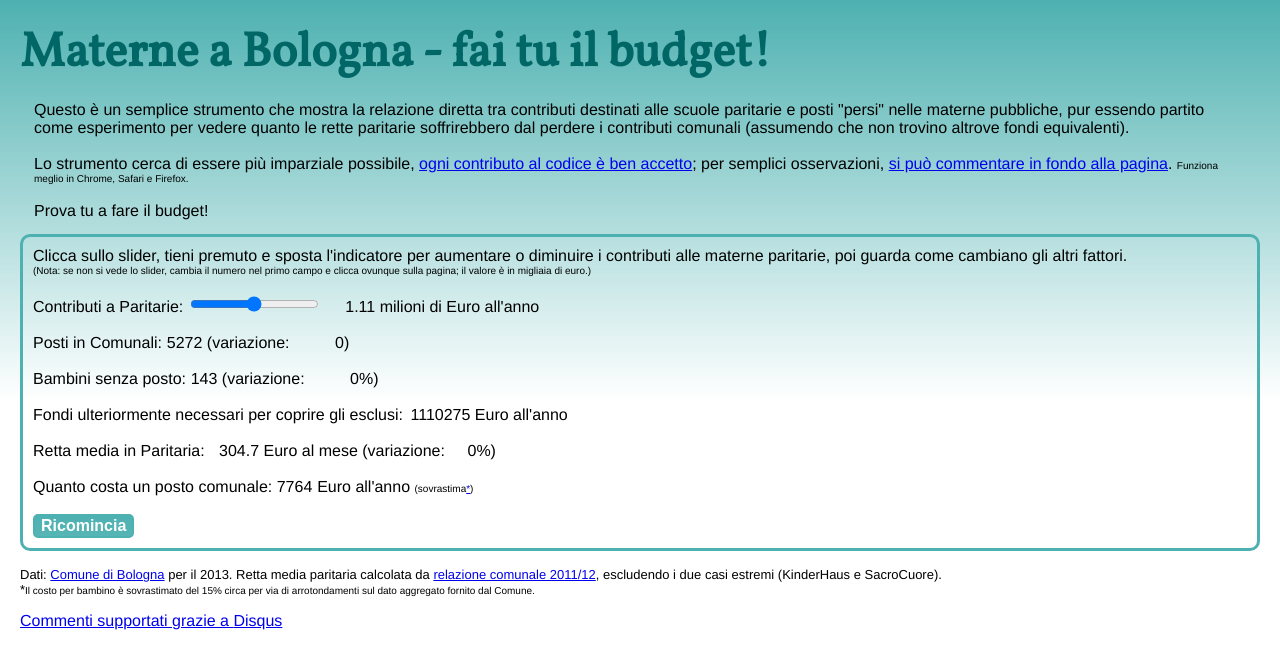
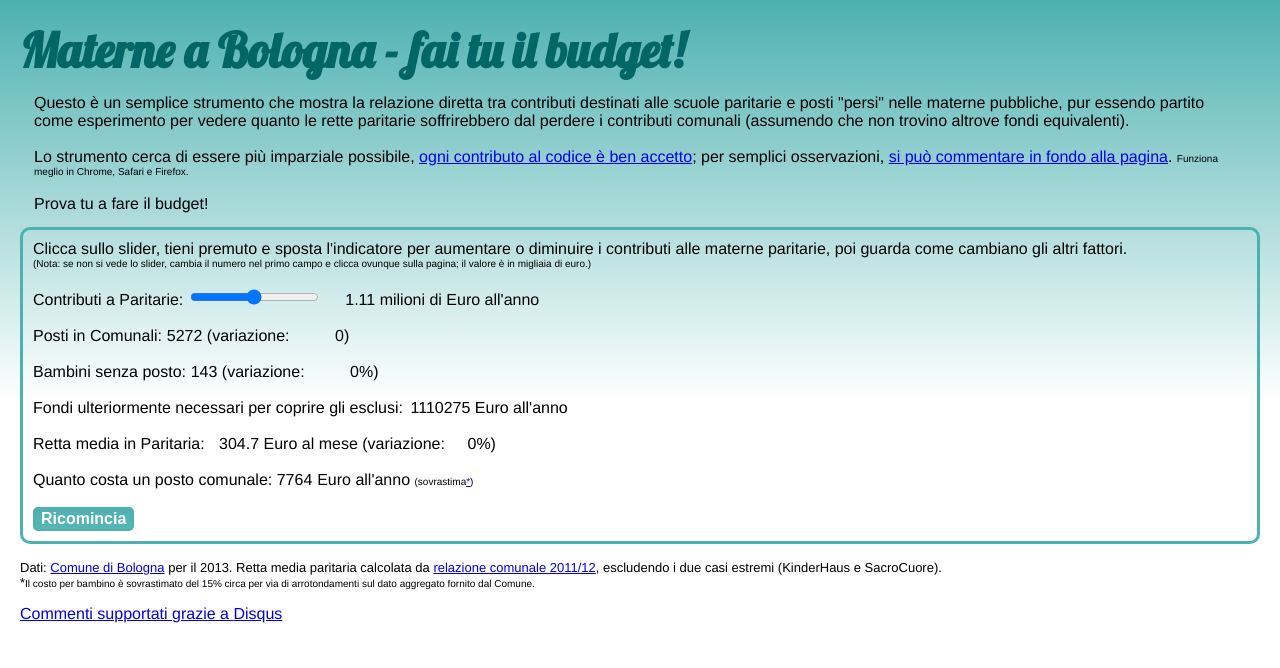
Before and after one commit to toyg/bologna, a plain HTML site: page index.html in a window 1280 px wide. Drawn offline with Linux system fonts and the light colour scheme; a script that the page names is missing.

Commit message:
changed main title font

```diff
--- a/index.css
+++ b/index.css
@@ -9,7 +9,7 @@ body {
 }
 h1 {
 	color: #006666;
-	font-family: 'Vollkorn', Georgia, serif;
+	font-family: 'Lobster', Georgia, serif;
 	font-size:300%;
 	margin-bottom:0px;
 	padding-bottom: 0px;
--- a/index.html
+++ b/index.html
@@ -2,7 +2,7 @@
 <head><title>Materne a Bologna - fai tu il budget!</title>
 <script type='text/javascript' src='html5slider.js'></script>
 <script type='text/javascript' src='budget.js'></script>
-<link rel="stylesheet" type="text/css" href="http://fonts.googleapis.com/css?family=Vollkorn" />
+<link rel="stylesheet" type="text/css" href="http://fonts.googleapis.com/css?family=Lobster" />
 <link rel="stylesheet" type="text/css" href="index.css" />
 </head>
 <body>
```
